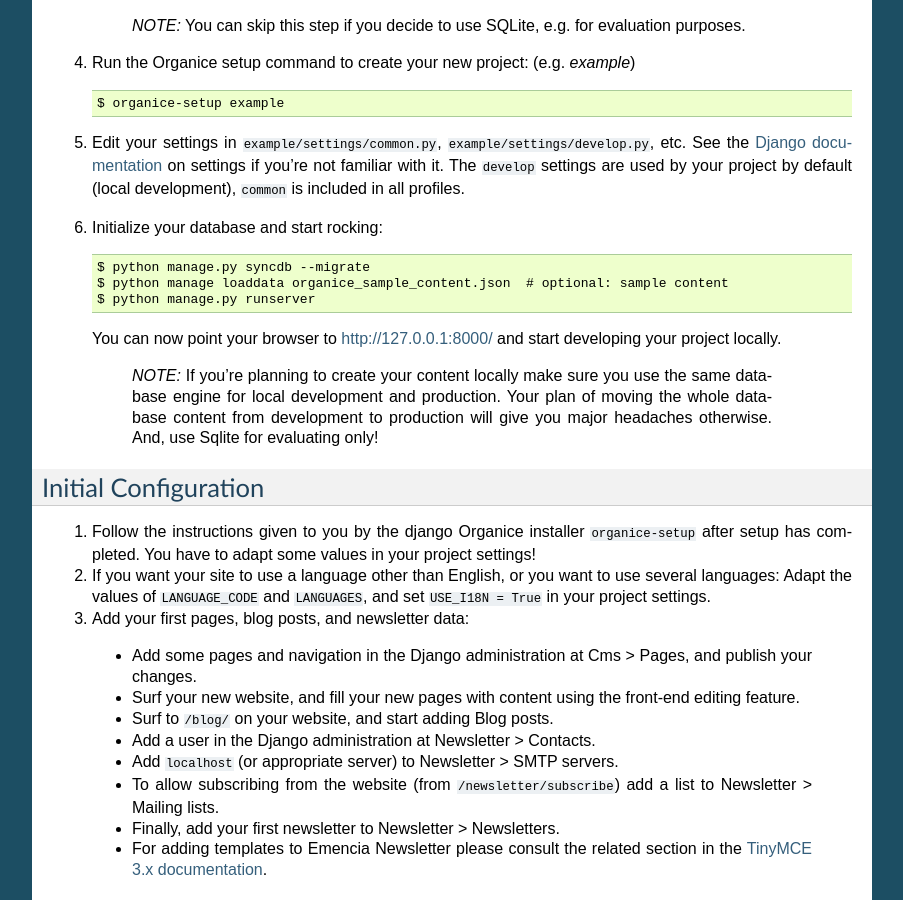
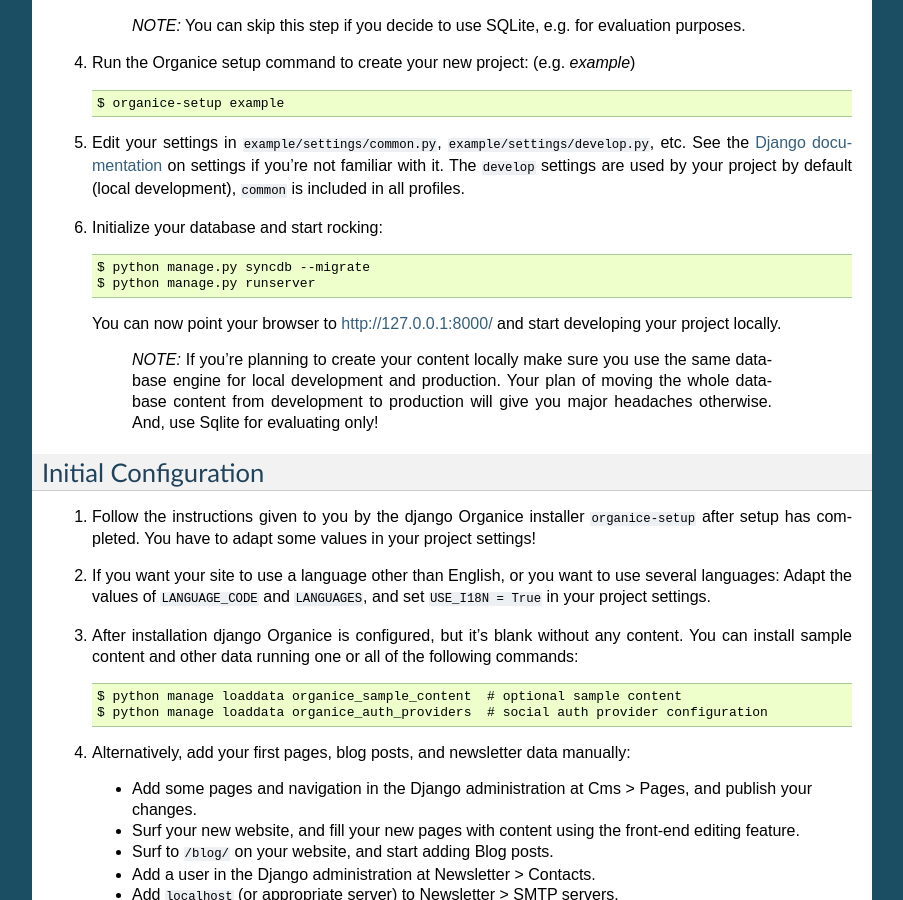
Before and after one commit to Organice/django-organice, a Sphinx documentation site: the page built from docs/installation.rst, in a window 1280 px wide and 900 px high, scrolled down 1205 px. Shown: the whole window, without its empty margins (198-1101 px from the left). Built offline with Sphinx 7.4.7, drawn with Linux system fonts in a browser that asks for light colours.

Commit message:
Expanded instructions on loading fixtures

```diff
--- a/docs/installation.rst
+++ b/docs/installation.rst
@@ -71,7 +71,6 @@
 6. Initialize your database and start rocking::
 
     $ python manage.py syncdb --migrate
-    $ python manage loaddata organice_sample_content.json  # optional: sample content
     $ python manage.py runserver
 
   You can now point your browser to http://127.0.0.1:8000/ and start developing your project locally.
@@ -91,7 +90,13 @@
 #. If you want your site to use a language other than English, or you want to use several languages:  Adapt the values
    of ``LANGUAGE_CODE`` and ``LANGUAGES``, and set ``USE_I18N = True`` in your project settings.
 
-#. Add your first pages, blog posts, and newsletter data:
+#. After installation django Organice is configured, but it's blank without any content.  You can install
+   sample content and other data running one or all of the following commands::
+
+    $ python manage loaddata organice_sample_content  # optional sample content
+    $ python manage loaddata organice_auth_providers  # social auth provider configuration
+
+#. Alternatively, add your first pages, blog posts, and newsletter data manually:
 
   - Add some pages and navigation in the Django administration at Cms > Pages, and publish your changes.
   - Surf your new website, and fill your new pages with content using the front-end editing feature.
```
Also changed, not shown: other parts of docs/installation.rst (+1 -1 lines).
